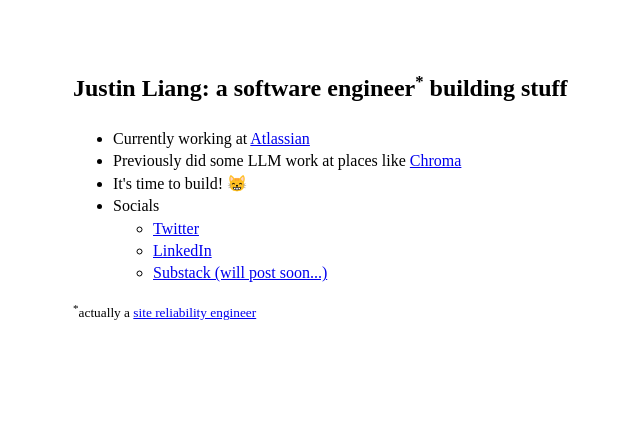
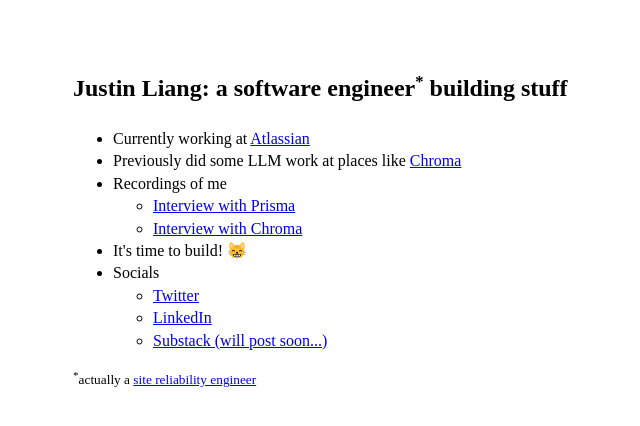
Before and after one commit to justinliang1020/justin-website, a plain HTML site: page index.html in a window 1280 px wide. Shown: the whole page, without its empty margins (263-903 px from the left). Drawn offline with Linux system fonts and the light colour scheme.

Commit message:
added recordings of me

```diff
--- a/index.html
+++ b/index.html
@@ -44,7 +44,22 @@
         </li>
         <li>
           Previously did some LLM work at places like
-          <a href="https://www.youtube.com/watch?v=oXbekFJ7Ro8">Chroma</a>
+          <a href="https://www.trychroma.com/">Chroma</a>
+        </li>
+        <li>
+          Recordings of me
+          <ul>
+            <li>
+              <a href="https://www.youtube.com/watch?v=bLC7sS-9x20&t=664s"
+                >Interview with Prisma</a
+              >
+            </li>
+            <li>
+              <a href="https://www.youtube.com/watch?v=oXbekFJ7Ro8"
+                >Interview with Chroma</a
+              >
+            </li>
+          </ul>
         </li>
         <li>It's time to build! 😸</li>
         <li>
```
